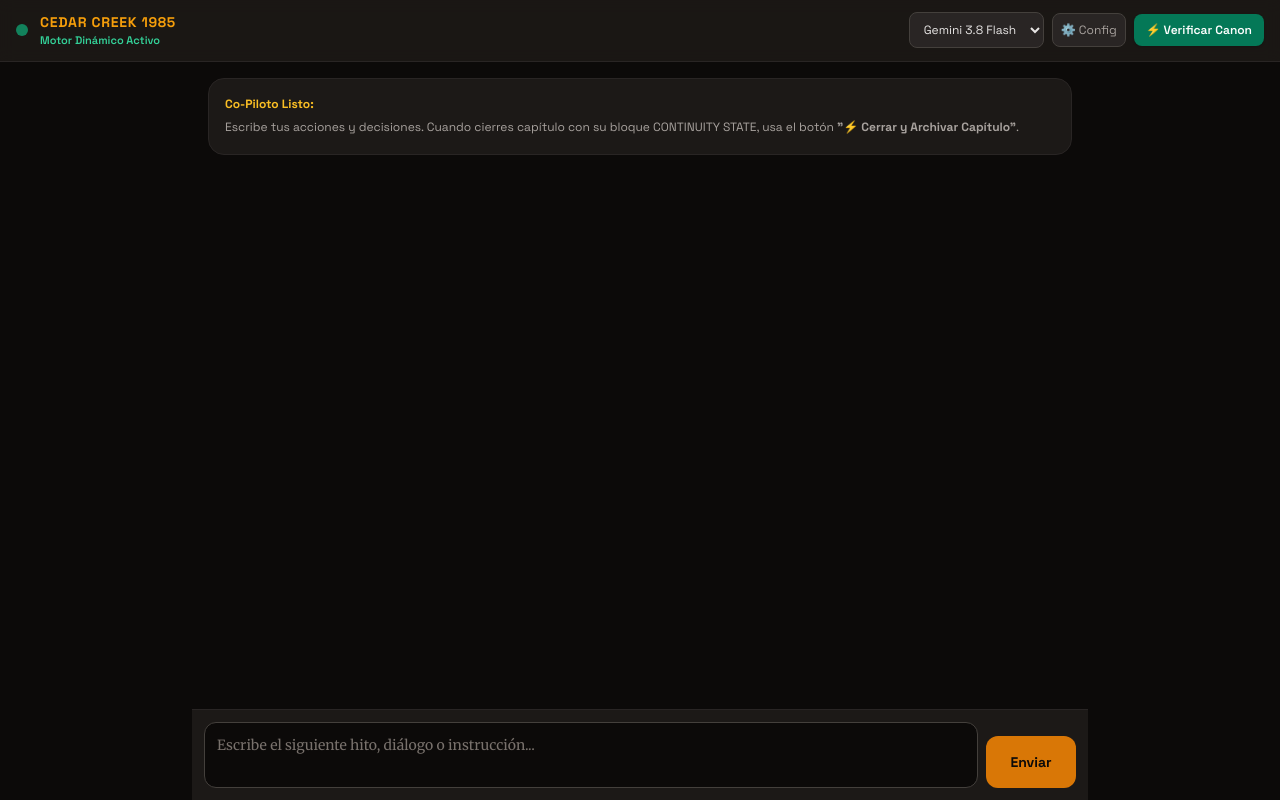
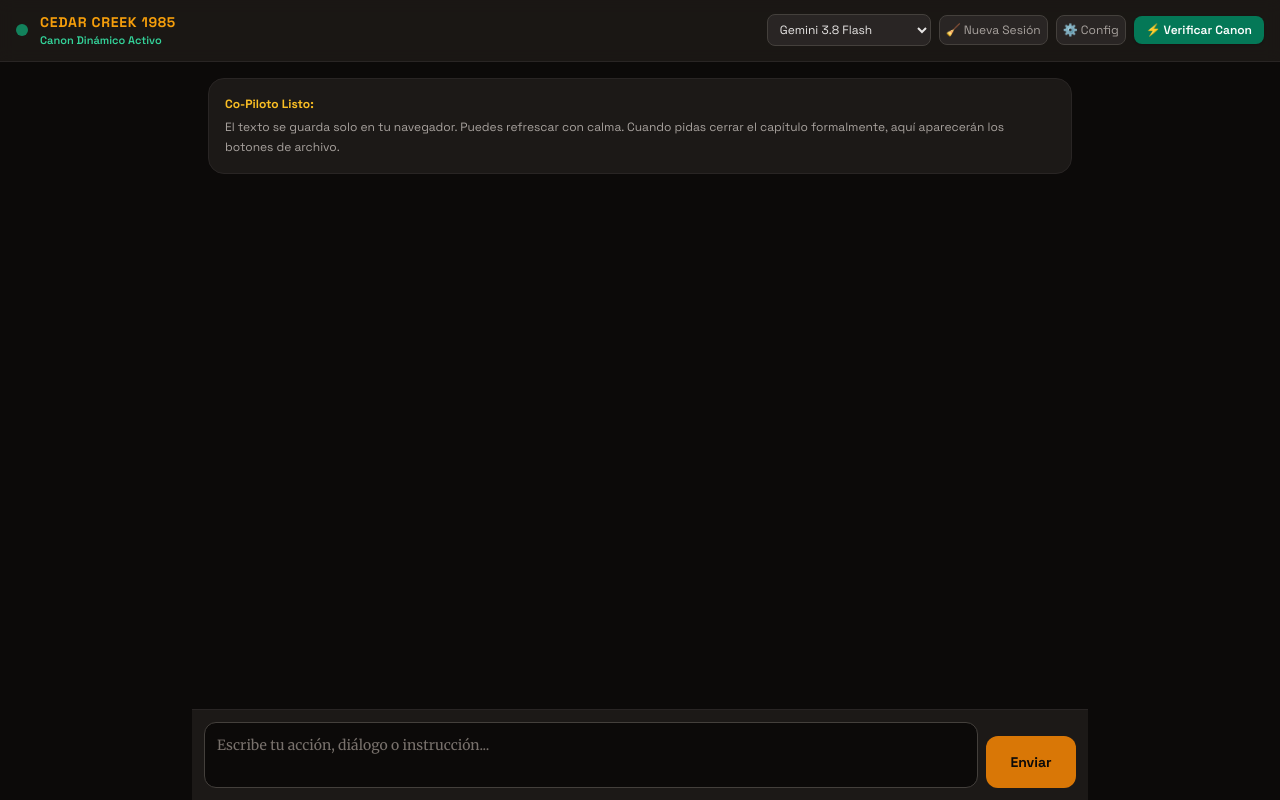
Before and after one commit to XRhaegal/novel-engine, a FastAPI app: page / in a window 1280 px wide. Run offline with FastAPI, Linux system fonts and the light colour scheme; some libraries are stand-ins or nearby versions.

Commit message:
Update HTML structure and button functionalities

```diff
--- a/templates/index.html
+++ b/templates/index.html
@@ -27,46 +27,51 @@
     .typing-dot:nth-child(2) { animation-delay: -0.16s; }
   </style>
 </head>
-<body class="h-full flex flex-col antialiased select-none">
+<body class="h-full flex flex-col antialiased">
 
-  <!-- Header -->
+  <!-- Header Superior -->
   <header class="bg-stone-900/90 backdrop-blur border-b border-stone-800 px-4 py-3 flex items-center justify-between z-10 gap-2">
     <div class="flex items-center gap-3">
       <div id="status-orb" class="w-3 h-3 rounded-full bg-emerald-500 animate-pulse"></div>
       <div>
         <h1 class="text-sm font-bold tracking-wider uppercase text-amber-500">Cedar Creek 1985</h1>
-        <p id="cache-badge" class="text-[11px] text-emerald-400 font-semibold">Motor Dinámico Activo</p>
+        <p id="cache-badge" class="text-[11px] text-emerald-400 font-semibold">Canon Dinámico Activo</p>
       </div>
     </div>
 
     <div class="flex items-center gap-2">
-     <select id="model-select" class="bg-stone-800 border border-stone-700 text-stone-200 text-xs rounded-lg px-2.5 py-2 focus:border-amber-500 focus:outline-none">
+      <select id="model-select" class="bg-stone-800 border border-stone-700 text-stone-200 text-xs rounded-lg px-2 py-1.5 focus:border-amber-500 focus:outline-none">
         <option value="gemini-3.8-flash" selected>Gemini 3.8 Flash</option>
-        <option value="gemini-3.8-pro">Gemini 3.8 Pro</option>
+        <option value="gemini-3.7-flash">Gemini 3.7 Flash</option>
+        <option value="gemini-3.5-flash-lite">Gemini 3.5 Flash Lite</option>
+        <option value="gemini-3.1-pro-preview">Gemini 3.1 Pro Preview</option>
       </select>
 
-      <button onclick="toggleConfigModal()" class="p-2 text-stone-400 hover:text-amber-400 text-xs bg-stone-800 rounded-lg border border-stone-700 transition">
+      <button onclick="clearSessionHistory()" title="Vaciar la pantalla para iniciar un capítulo limpio" class="p-1.5 text-stone-400 hover:text-rose-400 text-xs bg-stone-800 rounded-lg border border-stone-700 transition flex items-center gap-1">
+        🧹 Nueva Sesión
+      </button>
+      <button onclick="toggleConfigModal()" class="p-1.5 text-stone-400 hover:text-amber-400 text-xs bg-stone-800 rounded-lg border border-stone-700 transition">
         ⚙️ Config
       </button>
-      <button onclick="syncCache()" id="btn-sync" class="bg-emerald-700 hover:bg-emerald-600 text-white font-semibold text-xs px-3 py-2 rounded-lg shadow transition flex items-center gap-1.5">
+      <button onclick="syncCache()" id="btn-sync" class="bg-emerald-700 hover:bg-emerald-600 text-white font-semibold text-xs px-3 py-1.5 rounded-lg shadow transition flex items-center gap-1.5">
         <span id="sync-spinner" class="hidden animate-spin">🔄</span>
         <span id="sync-text">⚡ Verificar Canon</span>
       </button>
     </div>
   </header>
 
-  <!-- Feed -->
+  <!-- Feed de Lectura -->
   <main id="chat-stream" class="flex-1 overflow-y-auto p-4 space-y-4 max-w-4xl mx-auto w-full">
-    <div class="bg-stone-900 border border-stone-800 rounded-2xl p-4 text-xs text-stone-400 leading-relaxed">
+    <div id="welcome-card" class="bg-stone-900 border border-stone-800 rounded-2xl p-4 text-xs text-stone-400 leading-relaxed">
       <strong class="text-amber-400 block mb-1">Co-Piloto Listo:</strong>
-      Escribe tus acciones y decisiones. Cuando cierres capítulo con su bloque CONTINUITY STATE, usa el botón <strong>"⚡ Cerrar y Archivar Capítulo"</strong>.
+      El texto se guarda solo en tu navegador. Puedes refrescar con calma. Cuando pidas cerrar el capítulo formalmente, aquí aparecerán los botones de archivo.
     </div>
   </main>
 
-  <!-- Input -->
+  <!-- Entrada de Texto -->
   <footer class="bg-stone-900 border-t border-stone-800 p-3 max-w-4xl mx-auto w-full">
     <div class="flex gap-2 items-end">
-      <textarea id="prompt-box" rows="2" placeholder="Escribe el siguiente hito, diálogo o instrucción..." class="flex-1 bg-stone-950 border border-stone-700 rounded-xl p-3 text-sm text-stone-100 placeholder-stone-500 focus:outline-none focus:border-amber-500 resize-none novel-font"></textarea>
+      <textarea id="prompt-box" rows="2" placeholder="Escribe tu acción, diálogo o instrucción..." class="flex-1 bg-stone-950 border border-stone-700 rounded-xl p-3 text-sm text-stone-100 placeholder-stone-500 focus:outline-none focus:border-amber-500 resize-none novel-font"></textarea>
       <button onclick="sendTurn()" id="btn-send" class="bg-amber-600 hover:bg-amber-500 text-stone-950 font-bold px-4 py-3 rounded-xl text-sm transition h-[52px] flex items-center justify-center min-w-[90px]">
         <span id="send-label">Enviar</span>
         <span id="send-spinner" class="hidden animate-spin text-base">⏳</span>
@@ -77,7 +82,7 @@
   <!-- Toast Notificaciones -->
   <div id="toast" class="fixed bottom-20 right-4 max-w-sm bg-stone-900 border border-emerald-500/50 text-stone-200 text-xs px-4 py-3 rounded-xl shadow-2xl transition-all duration-300 opacity-0 translate-y-4 pointer-events-none z-50 flex items-center gap-2">
     <span class="text-emerald-400 text-base">✔</span>
-    <span id="toast-text">Sincronización completada.</span>
+    <span id="toast-text">Notificación</span>
   </div>
 
   <!-- Modal Configuración -->
@@ -124,6 +129,43 @@
     document.getElementById('input-gh-token').value = ghToken;
     document.getElementById('input-gh-owner').value = ghOwner;
     document.getElementById('input-gh-repo').value = ghRepo;
+
+    // Restauración de historial al recargar la página
+    let sessionHistory = [];
+    try {
+      sessionHistory = JSON.parse(localStorage.getItem('CC_SESSION_HISTORY') || '[]');
+    } catch(e) {
+      sessionHistory = [];
+    }
+
+    window.addEventListener('DOMContentLoaded', () => {
+      if (sessionHistory.length > 0) {
+        document.getElementById('welcome-card').classList.add('hidden');
+        sessionHistory.forEach(item => {
+          renderMessageDom(item.sender, item.text, item.role, false);
+        });
+        const container = document.getElementById('chat-stream');
+        container.scrollTop = container.scrollHeight;
+      }
+    });
+
+    function saveHistoryToStorage() {
+      localStorage.setItem('CC_SESSION_HISTORY', JSON.stringify(sessionHistory));
+    }
+
+    function clearSessionHistory() {
+      if (!confirm("¿Deseas vaciar la pantalla para iniciar un nuevo capítulo?")) return;
+      sessionHistory = [];
+      localStorage.removeItem('CC_SESSION_HISTORY');
+      const container = document.getElementById('chat-stream');
+      container.innerHTML = `
+        <div id="welcome-card" class="bg-stone-900 border border-stone-800 rounded-2xl p-4 text-xs text-stone-400 leading-relaxed">
+          <strong class="text-amber-400 block mb-1">Co-Piloto Listo:</strong>
+          Nueva sesión iniciada. Escribe tus acciones cuando desees.
+        </div>
+      `;
+      showToast("Pantalla despejada.");
+    }
 
     function showToast(text, isError = false) {
       const toast = document.getElementById('toast');
@@ -185,7 +227,7 @@
         });
         const data = await res.json();
         if (res.ok) {
-          badge.innerText = `Canon Activo: ${data.total_files} capítulos`;
+          badge.innerText = `Canon: ${data.total_files} caps (Último: ${data.latest_chapter})`;
           showToast(data.message);
         } else {
           showToast("Error: " + data.detail, true);
@@ -267,10 +309,65 @@
       }
     }
 
-    function downloadAsTxt(content) {
-      const timestamp = new Date().toISOString().slice(0, 19).replace(/[:T]/g, "_");
-      const filename = `Cedar_Creek_${timestamp}.txt`;
-      const blob = new Blob([content], { type: 'text/plain;charset=utf-8' });
+    function appendMessage(sender, text, role) {
+      sessionHistory.push({ sender, text, role, time: Date.now() });
+      saveHistoryToStorage();
+      renderMessageDom(sender, text, role, true);
+    }
+
+    function renderMessageDom(sender, text, role, scroll = true) {
+      const welcome = document.getElementById('welcome-card');
+      if (welcome) welcome.classList.add('hidden');
+
+      const container = document.getElementById('chat-stream');
+      const wrapper = document.createElement('div');
+      wrapper.className = role === 'user'
+        ? "bg-stone-900 border border-stone-800 rounded-2xl p-4 ml-6 shadow-sm"
+        : "bg-stone-900/50 border border-stone-800/80 rounded-2xl p-4 mr-2 shadow-sm space-y-3";
+
+      let actionsHtml = '';
+      const isChapterClosing = text.includes("CONTINUITY STATE") || text.includes("FIN DEL CAPÍTULO") || text.includes("═ CONTINUITY");
+
+      if (role === 'assistant' && isChapterClosing) {
+        actionsHtml = `
+          <div class="pt-3 mt-2 border-t border-stone-800/80 flex justify-end gap-2 flex-wrap animate-fade-in">
+            <button onclick="downloadCompleteSession()" class="bg-stone-800 hover:bg-stone-700 text-stone-200 text-xs px-3 py-1.5 rounded-lg border border-stone-700 transition font-sans flex items-center gap-1.5">
+              📥 Descargar Capítulo Completo (.txt)
+            </button>
+            <button onclick="autoArchiveChapter(getLatestAssistantBlock())" class="bg-emerald-600/20 hover:bg-emerald-600/30 text-emerald-400 text-xs px-3 py-1.5 rounded-lg border border-emerald-500/40 transition font-sans flex items-center gap-1.5 font-semibold">
+              ⚡ Cerrar y Archivar en GitHub
+            </button>
+          </div>
+        `;
+      }
+
+      const roleColor = role === 'user' ? 'text-amber-500' : (role === 'error' ? 'text-rose-400' : 'text-emerald-400');
+      wrapper.innerHTML = `
+        <div class="text-xs font-bold uppercase tracking-wider ${roleColor} mb-1">${sender}</div>
+        <div class="text-sm text-stone-200 novel-font leading-relaxed whitespace-pre-wrap">${text}</div>
+        ${actionsHtml}
+      `;
+      container.appendChild(wrapper);
+      if (scroll) container.scrollTop = container.scrollHeight;
+    }
+
+    function getLatestAssistantBlock() {
+      for (let i = sessionHistory.length - 1; i >= 0; i--) {
+        if (sessionHistory[i].role === 'assistant') {
+          return sessionHistory[i].text;
+        }
+      }
+      return "";
+    }
+
+    function downloadCompleteSession() {
+      const fullProse = sessionHistory
+        .filter(m => m.role === 'assistant')
+        .map(m => m.text)
+        .join("\n\n---\n\n");
+      const timestamp = new Date().toISOString().slice(0, 10);
+      const filename = `Cedar_Creek_Capitulo_${timestamp}.txt`;
+      const blob = new Blob([fullProse], { type: 'text/plain;charset=utf-8' });
       const link = document.createElement('a');
       link.href = URL.createObjectURL(blob);
       link.download = filename;
@@ -284,10 +381,10 @@
         return showToast("Configura tu GitHub Token en ⚙️ Config.", true);
       }
 
-      const chapterNum = prompt("Número del capítulo que vas a cerrar (ej. 26):", "26");
+      const chapterNum = prompt("Número del capítulo que vas a archivar (ej. 26):", "26");
       if (!chapterNum) return;
 
-      const confirmAction = confirm(`¿Cerrar y archivar automáticamente el Capítulo ${chapterNum} en GitHub y actualizar la Sección 15?`);
+      const confirmAction = confirm(`¿Cerrar y archivar el Capítulo ${chapterNum} en GitHub y actualizar la Sección 15?`);
       if (!confirmAction) return;
 
       try {
@@ -306,7 +403,7 @@
         });
         const data = await res.json();
         if (res.ok) {
-          showToast("¡Capítulo archivado y memoria refrescada!");
+          showToast("¡Capítulo archivado en GitHub con éxito!");
           setTimeout(() => location.reload(), 1500);
         } else {
           showToast("Error: " + data.detail, true);
@@ -315,42 +412,6 @@
         showToast("Fallo de conexión: " + err.message, true);
       }
     }
-
-    window.generatedResponses = [];
-
-    function appendMessage(sender, text, role) {
-      const container = document.getElementById('chat-stream');
-      const wrapper = document.createElement('div');
-      wrapper.className = role === 'user'
-        ? "bg-stone-900 border border-stone-800 rounded-2xl p-4 ml-6 shadow-sm"
-        : "bg-stone-900/50 border border-stone-800/80 rounded-2xl p-4 mr-2 shadow-sm space-y-3";
-
-      let actionsHtml = '';
-      if (role === 'assistant') {
-        const msgId = window.generatedResponses.length;
-        window.generatedResponses.push(text);
-
-        actionsHtml = `
-          <div class="pt-2 border-t border-stone-800 flex justify-end gap-2 flex-wrap">
-            <button onclick="downloadAsTxt(window.generatedResponses[${msgId}])" class="bg-stone-800 hover:bg-stone-700 text-stone-200 text-xs px-3 py-1.5 rounded-lg border border-stone-700 transition font-sans flex items-center gap-1">
-              📥 Descargar .txt
-            </button>
-            <button onclick="autoArchiveChapter(window.generatedResponses[${msgId}])" class="bg-emerald-600/20 hover:bg-emerald-600/30 text-emerald-400 text-xs px-3 py-1.5 rounded-lg border border-emerald-500/40 transition font-sans flex items-center gap-1 font-semibold">
-              ⚡ Cerrar y Archivar Capítulo
-            </button>
-          </div>
-        `;
-      }
-
-      const roleColor = role === 'user' ? 'text-amber-500' : (role === 'error' ? 'text-rose-400' : 'text-emerald-400');
-      wrapper.innerHTML = `
-        <div class="text-xs font-bold uppercase tracking-wider ${roleColor} mb-1">${sender}</div>
-        <div class="text-sm text-stone-200 novel-font leading-relaxed whitespace-pre-wrap">${text}</div>
-        ${actionsHtml}
-      `;
-      container.appendChild(wrapper);
-      container.scrollTop = container.scrollHeight;
-    }
   </script>
 </body>
 </html>
```
